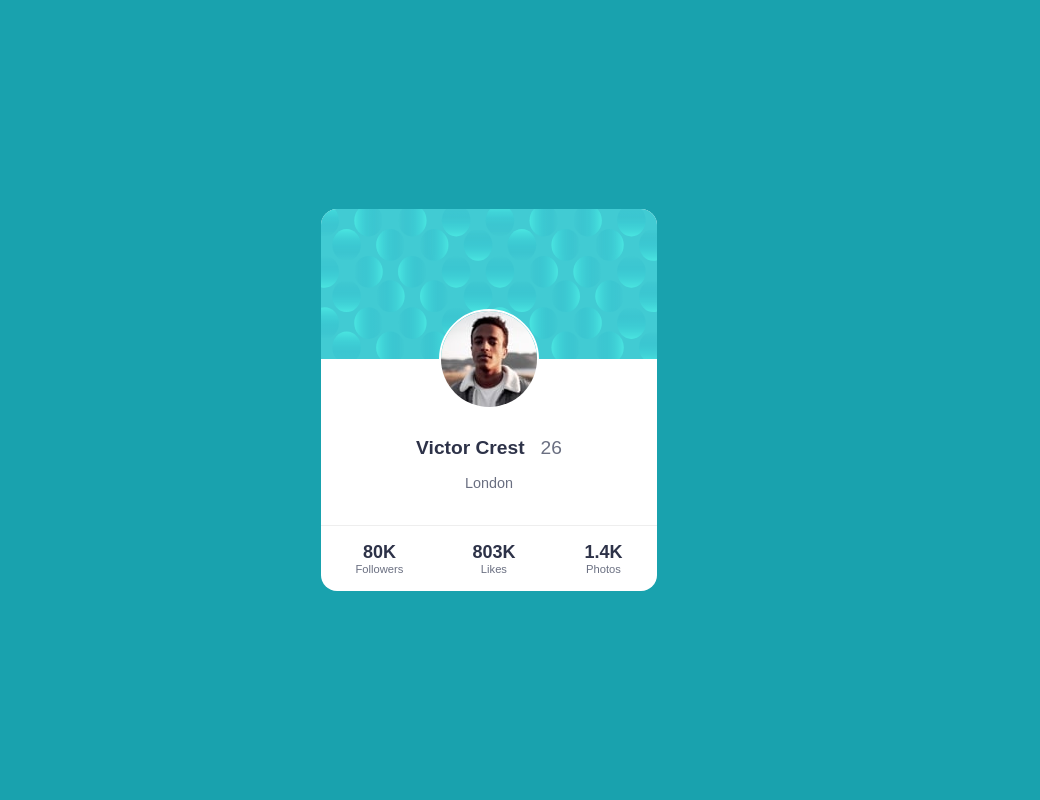
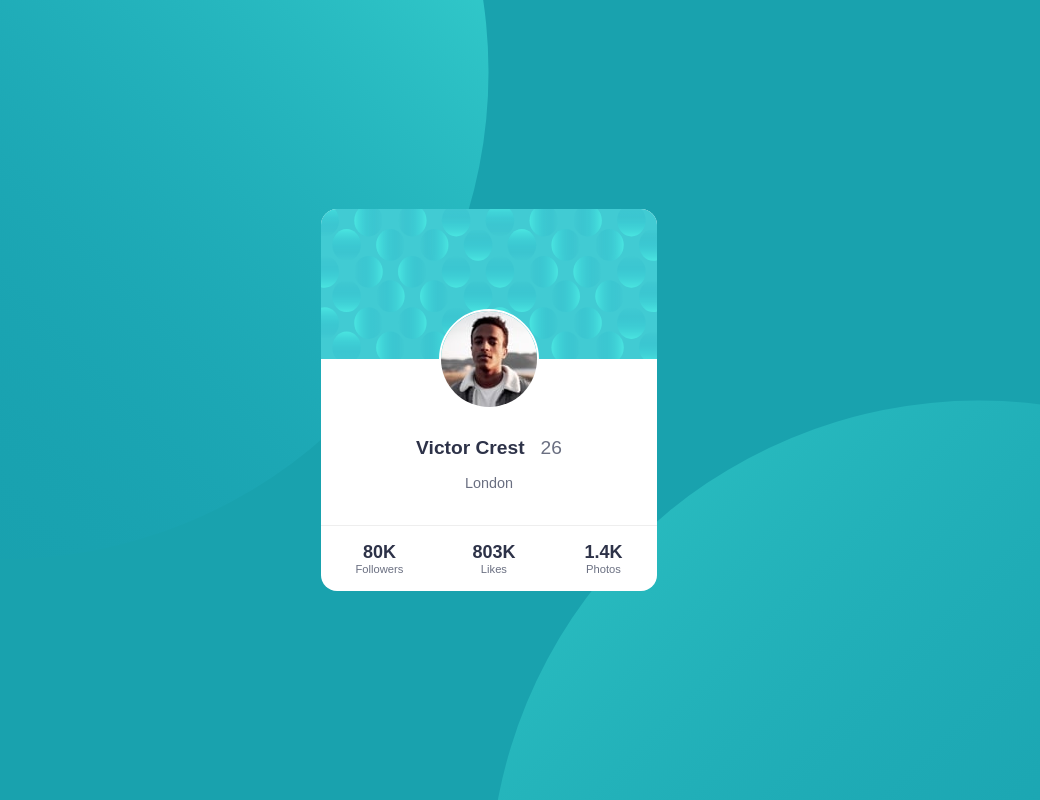
Before and after one commit to rayaatta/Profile-card-component-, a plain HTML site: page index.html in a window 1280 px wide. Shown: the whole page, without its empty margins (151-1191 px from the left). Drawn offline with Linux system fonts and the light colour scheme.

Commit message:
Update style.css

```diff
--- a/style.css
+++ b/style.css
@@ -47,7 +47,7 @@ Dark gray: hsl(0, 0%, 59%)
 body {
     min-height: 100vh;
     background-color:var(--dark-cyan);
-    background-image:url(images/bg-pattern-top.svg), url(images/bg-pattern-bottom.svg);
+    background-image:url(bg-pattern-top.svg), url(bg-pattern-bottom.svg);
     background-position:bottom 30vh right 50vw, top 50vh left 40vw;
     background-repeat: no-repeat;
     display:flex;
```
